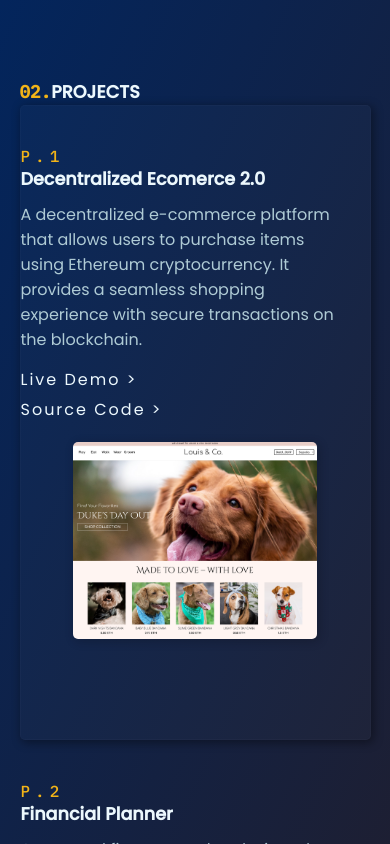
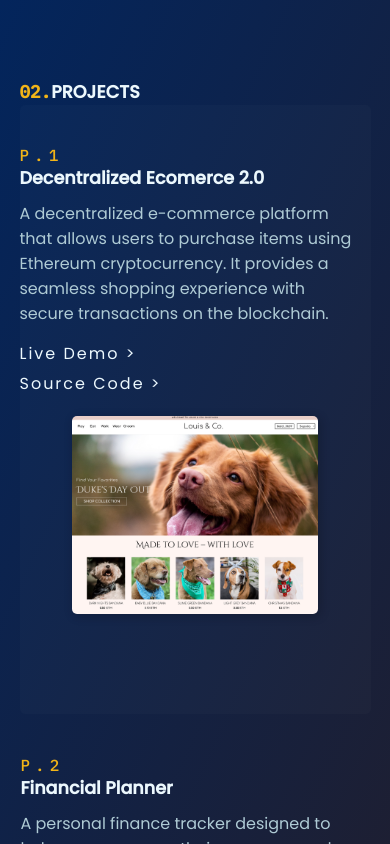
Before and after one commit to jnkasaato/Portfolio, a React (Create React App) app: page / in a window 390 px wide. In both pictures the pointer is over the element 195 px from the left and 1566 px from the top of the page. Shown: the part 1144-1988 px from the top of the page. Built offline with nearby package versions, Linux system fonts and the light colour scheme.

Commit message:
update mobile UI

```diff
--- a/src/App.css
+++ b/src/App.css
@@ -504,7 +504,7 @@ li{
     margin:0 ;
   }
 
-  .project hover{
+  .project:hover{
     box-shadow:none;
     border: none;
     background-color: none;
```
